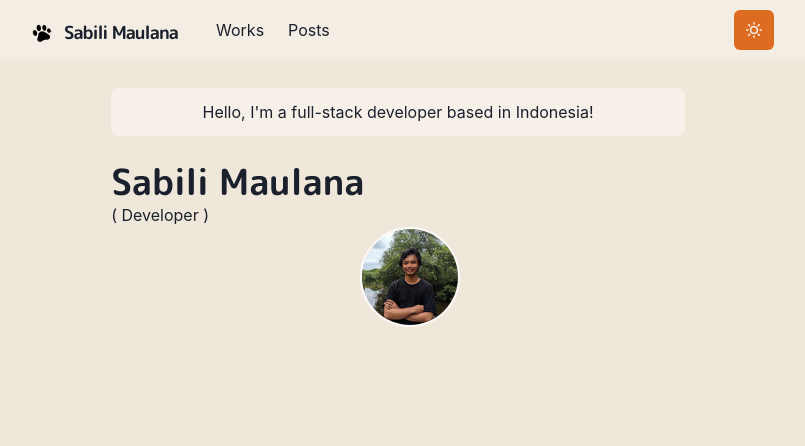
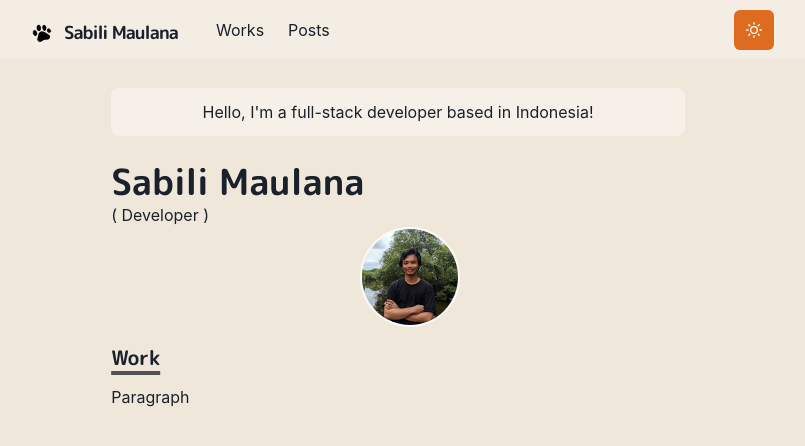
Before and after one commit to sabilimaulana/homepage-dog, a Next.js app: page / in a window 1280 px wide. Shown: the top 446 px of the page, without its empty margins (242-1047 px from the left). Built offline with nearby package versions, Linux system fonts and the light colour scheme.

Commit message:
Add animated profile sections

```diff
--- /dev/null
+++ b/components/Section/index.jsx
@@ -0,0 +1,23 @@
+import { motion } from "framer-motion";
+import { chakra, shouldForwardProp } from "@chakra-ui/react";
+
+const StyledDiv = chakra(motion.div, {
+  shouldForwardProp: (prop) => {
+    return shouldForwardProp(prop) || prop === "transition";
+  },
+});
+
+const Section = ({ children, delay = 0 }) => {
+  return (
+    <StyledDiv
+      initial={{ y: 10, opacity: 0 }}
+      animate={{ y: 0, opacity: 1 }}
+      transition={({ duration: 0.8 }, delay)}
+      mb={6}
+    >
+      {children}
+    </StyledDiv>
+  );
+};
+
+export default Section;
--- a/libs/theme.js
+++ b/libs/theme.js
@@ -9,7 +9,7 @@
   }),
 };
 
-const component = {
+const components = {
   Heading: {
     variants: {
       "section-title": {
@@ -47,7 +47,7 @@
 const theme = extendTheme({
   config,
   styles,
-  component,
+  components,
   colors,
   fonts,
 });
--- a/pages/index.jsx
+++ b/pages/index.jsx
@@ -5,6 +5,7 @@
   Image,
   useColorModeValue,
 } from "@chakra-ui/react";
+import Section from "../components/Section";
 // import Image from "next/image";
 
 const Page = () => {
@@ -43,6 +44,12 @@
           />
         </Box>
       </Box>
+      <Section delay={0.1}>
+        <Heading as="h3" variant="section-title">
+          Work
+        </Heading>
+        <p>Paragraph</p>
+      </Section>
     </Container>
   );
 };
```
